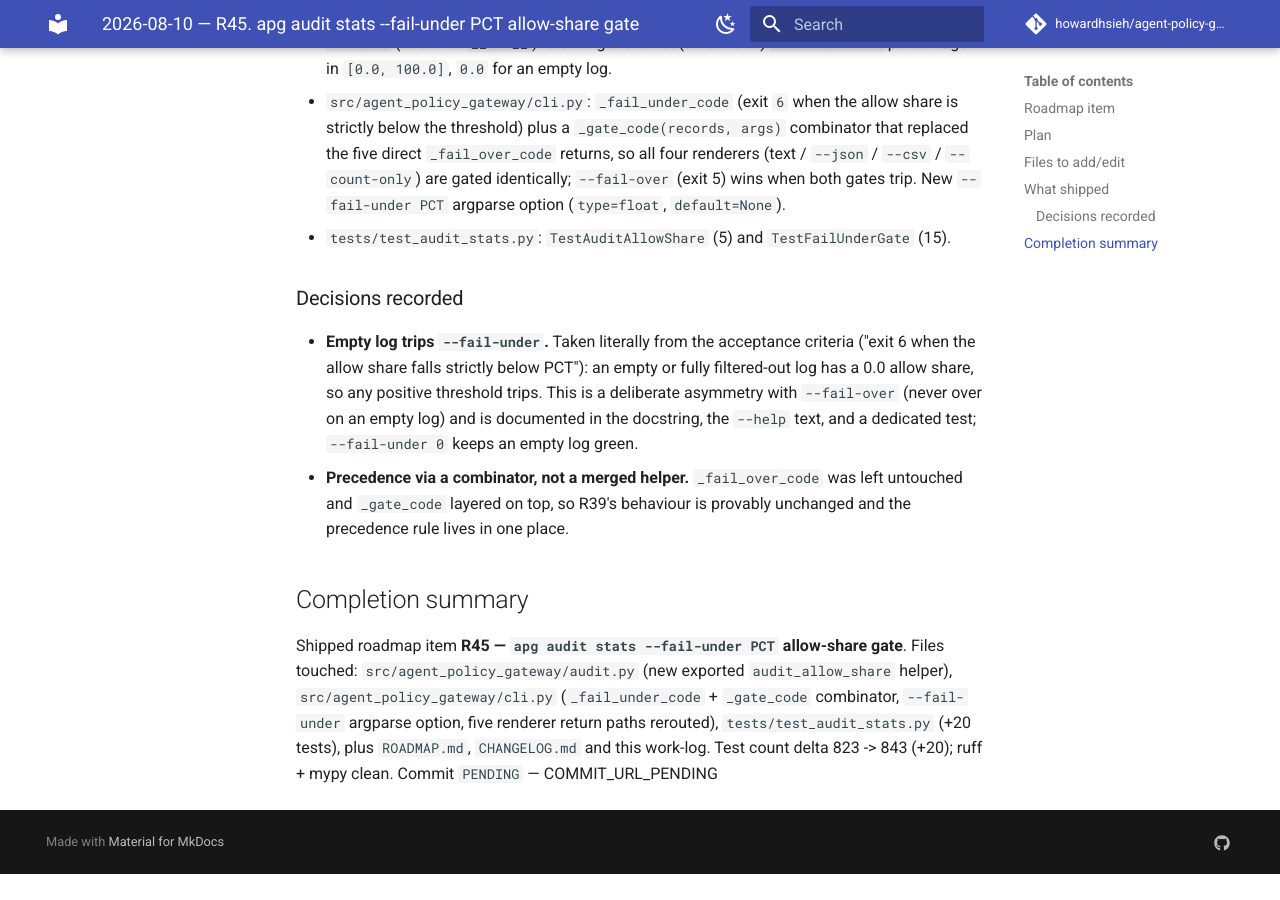
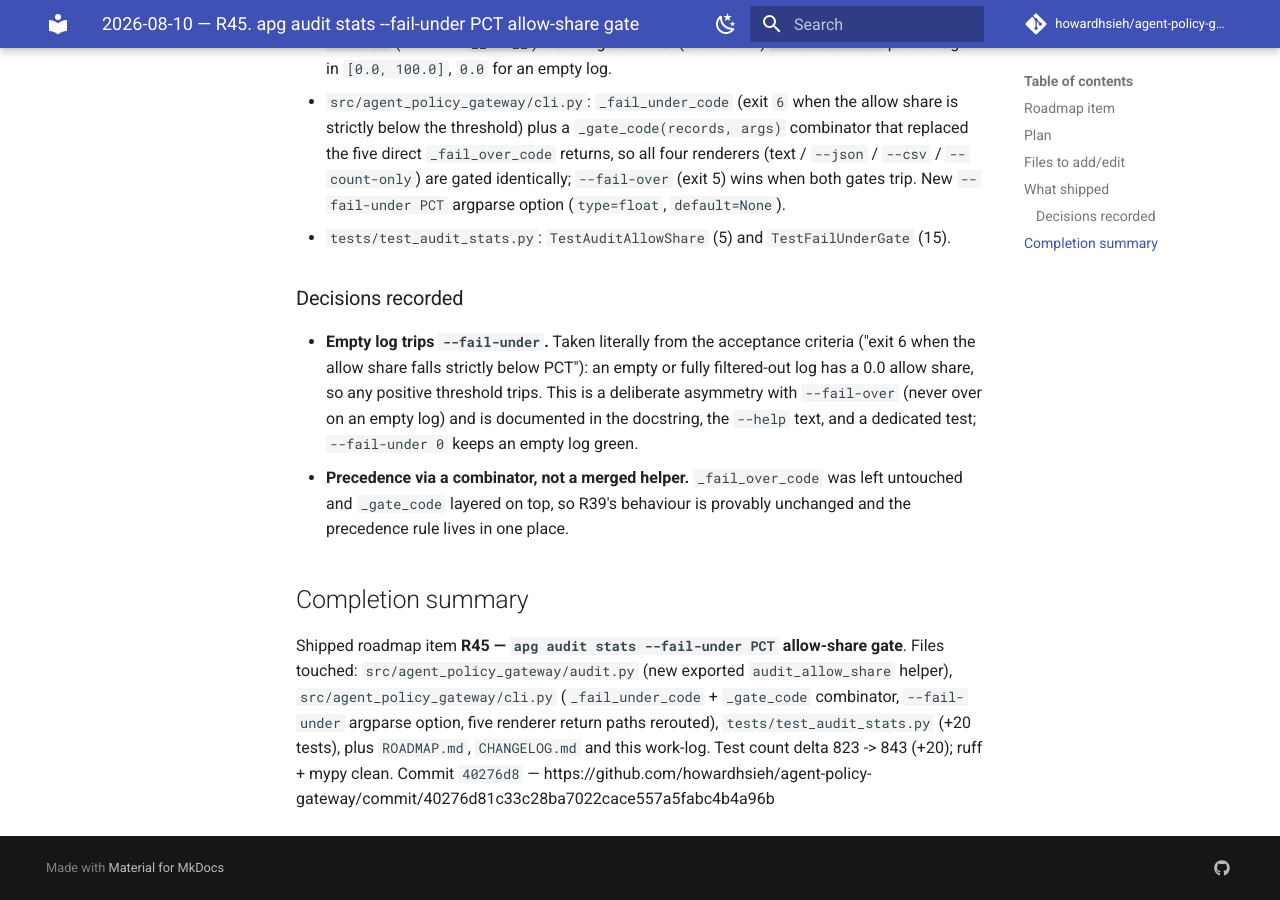
Before and after one commit to howardhsieh/agent-policy-gateway, an MkDocs documentation site: the page built from docs/work-log/2026-08-10.md, in a window 1280 px wide and 900 px high, scrolled down 1190 px. Built offline with MkDocs 1.6.1 and Material for MkDocs 9.7.7, drawn with Linux system fonts in a browser that asks for light colours; comment, search, counter and statistics services are not loaded; before the commit the page ends 2064 px from its top, so only the background shows below that.

Commit message:
docs: record R45 commit hash and finalize 2026-08-10 work-log

```diff
--- a/docs/work-log/2026-08-10.md
+++ b/docs/work-log/2026-08-10.md
@@ -66,5 +66,5 @@ gate**. Files touched: `src/agent_policy_gateway/audit.py` (new exported
 (`_fail_under_code` + `_gate_code` combinator, `--fail-under` argparse option,
 five renderer return paths rerouted), `tests/test_audit_stats.py` (+20 tests),
 plus `ROADMAP.md`, `CHANGELOG.md` and this work-log. Test count delta
-823 -> 843 (+20); ruff + mypy clean. Commit `PENDING` —
-COMMIT_URL_PENDING
+823 -> 843 (+20); ruff + mypy clean. Commit `40276d8` —
+https://github.com/howardhsieh/agent-policy-gateway/commit/40276d81c33c28ba7022cace557a5fabc4b4a96b
```
Also changed, not shown: ROADMAP.md (+1 -1 lines).
